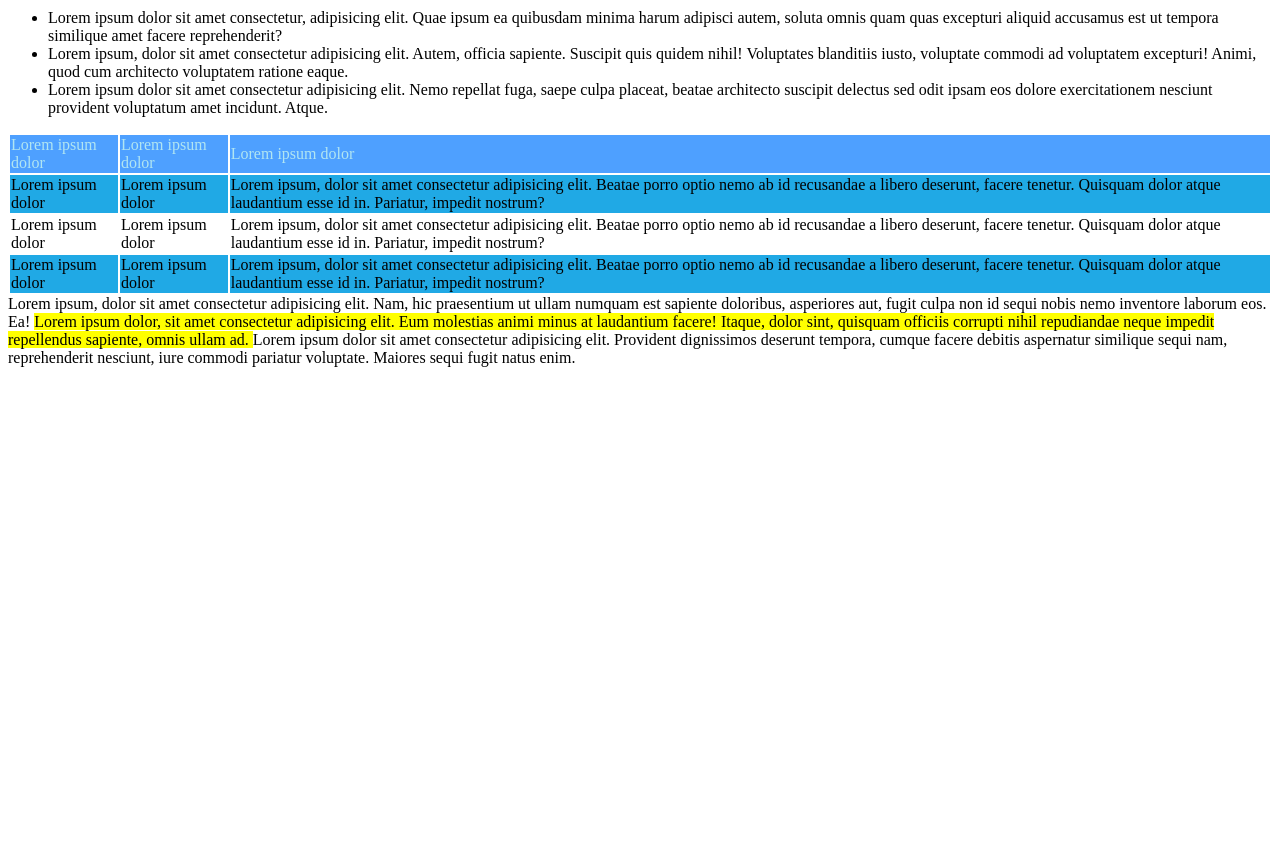
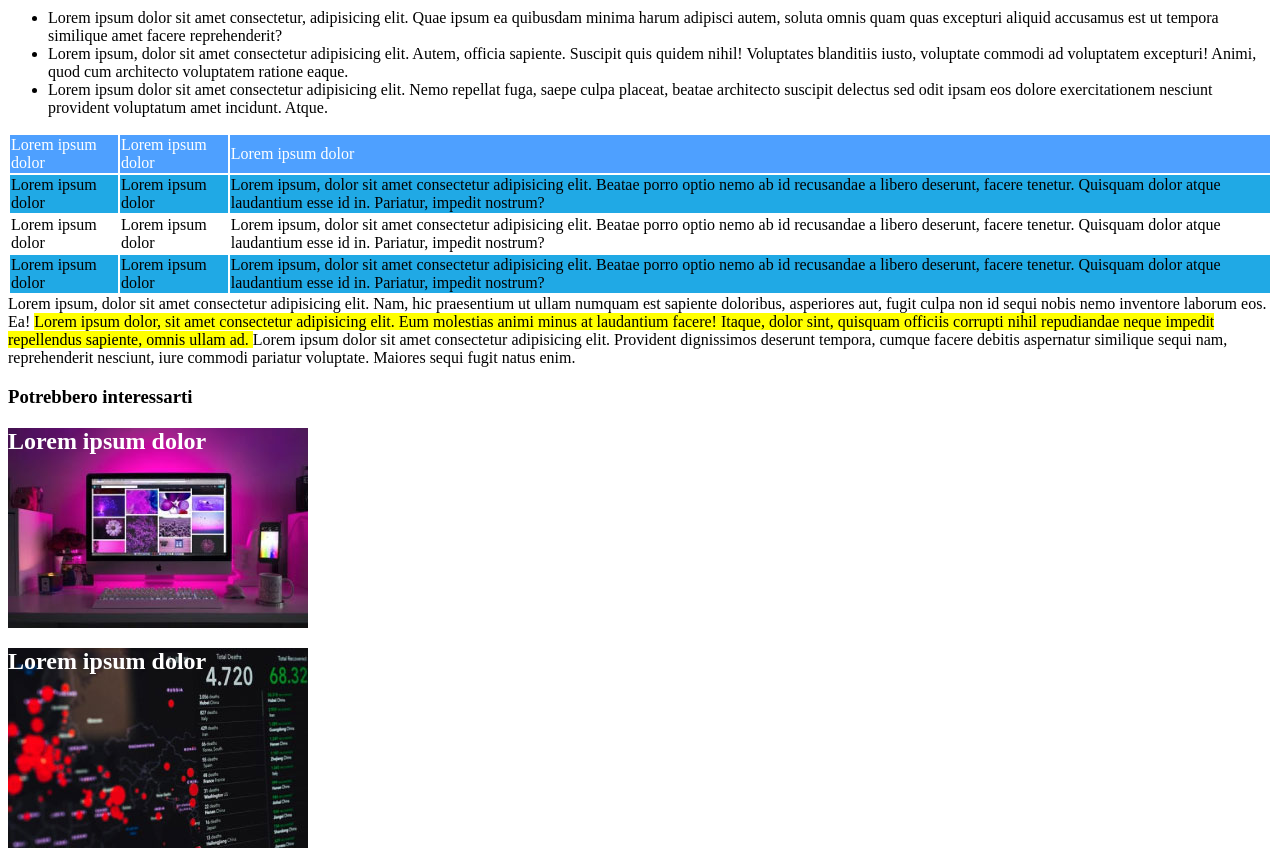
Before and after one commit to AngeloCatarozzolo/html-css-booleaner, a plain HTML site: page index.html in a window 1280 px wide. Shown: the part 640-1508 px from the top of the page. Before the commit the page ends 1015 px from the top, so only its background shows below. Drawn offline with Linux system fonts and the light colour scheme.

Commit message:
Fine proggetto

```diff
--- a/css/style.css
+++ b/css/style.css
@@ -14,8 +14,20 @@
 }
 .testa{
     background-color: #4EA0FF;
-    color: #B1E5F2;
+    color: white;
 }
 .corpo{
     background-color: #20A9E5;
 }
+.monitor{
+    color: white;
+    background-image: url('../img/monitor.jpg');
+    width: 300px;
+    height: 200px;
+  }
+  .graph{
+    color: white;
+    background-image: url('../img/graph.jpg');
+    width: 300px;
+    height: 200px;
+  }
--- a/index.html
+++ b/index.html
@@ -83,6 +83,20 @@
             </span>
             <span>Lorem ipsum dolor sit amet consectetur adipisicing elit. Provident dignissimos deserunt tempora, cumque facere debitis aspernatur similique sequi nam, reprehenderit nesciunt, iure commodi pariatur voluptate. Maiores sequi fugit natus enim.</span>
     </section>
+    <footer>
+        <h3>Potrebbero interessarti</h3>
+        <div>
+            <h2 class="monitor">
+                Lorem ipsum dolor
+            </h2>
+            <h2 class="graph">
+                Lorem ipsum dolor
+            </h2>
+
+
+        </div>
+
+    </footer>
 
 </body>
 </html>
```
